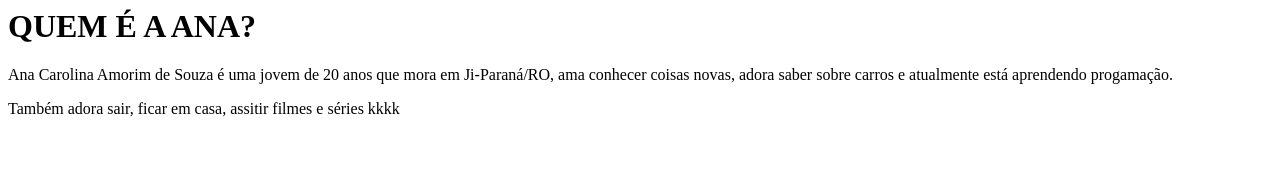
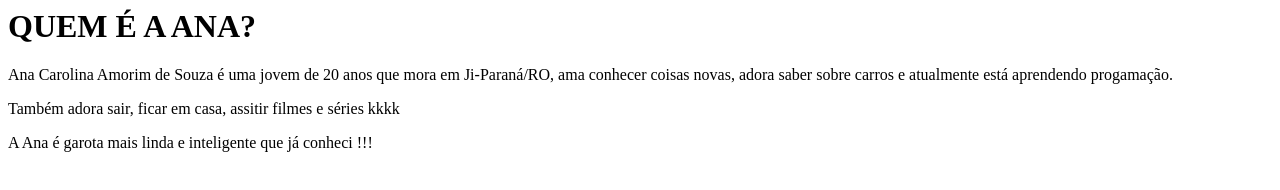
Before and after one commit to anacamorims/demo, a plain HTML site: page index.html in a window 1280 px wide. Drawn offline with Linux system fonts and the light colour scheme.

Commit message:
adionei um novo paragrafo

```diff
--- a/index.html
+++ b/index.html
@@ -11,6 +11,10 @@
 
     Ana Carolina Amorim de Souza é uma jovem de 20 anos que mora em Ji-Paraná/RO, ama conhecer coisas novas, adora saber sobre carros e atualmente está aprendendo progamação.
 <p> Também adora sair, ficar em casa, assitir filmes e séries kkkk</p>
+
+    <p>
+        A Ana é garota mais linda e inteligente que já conheci !!!
+    </p>
 </body>
 
 </html>
```
